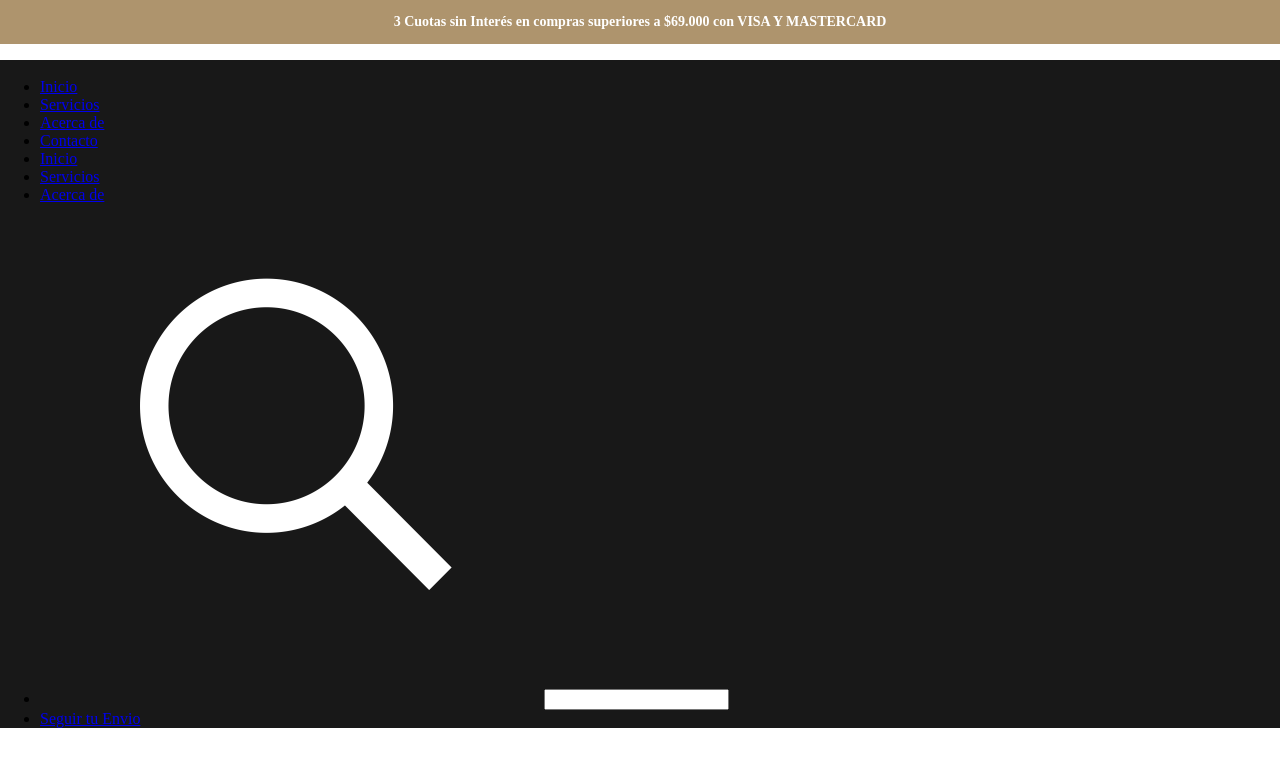
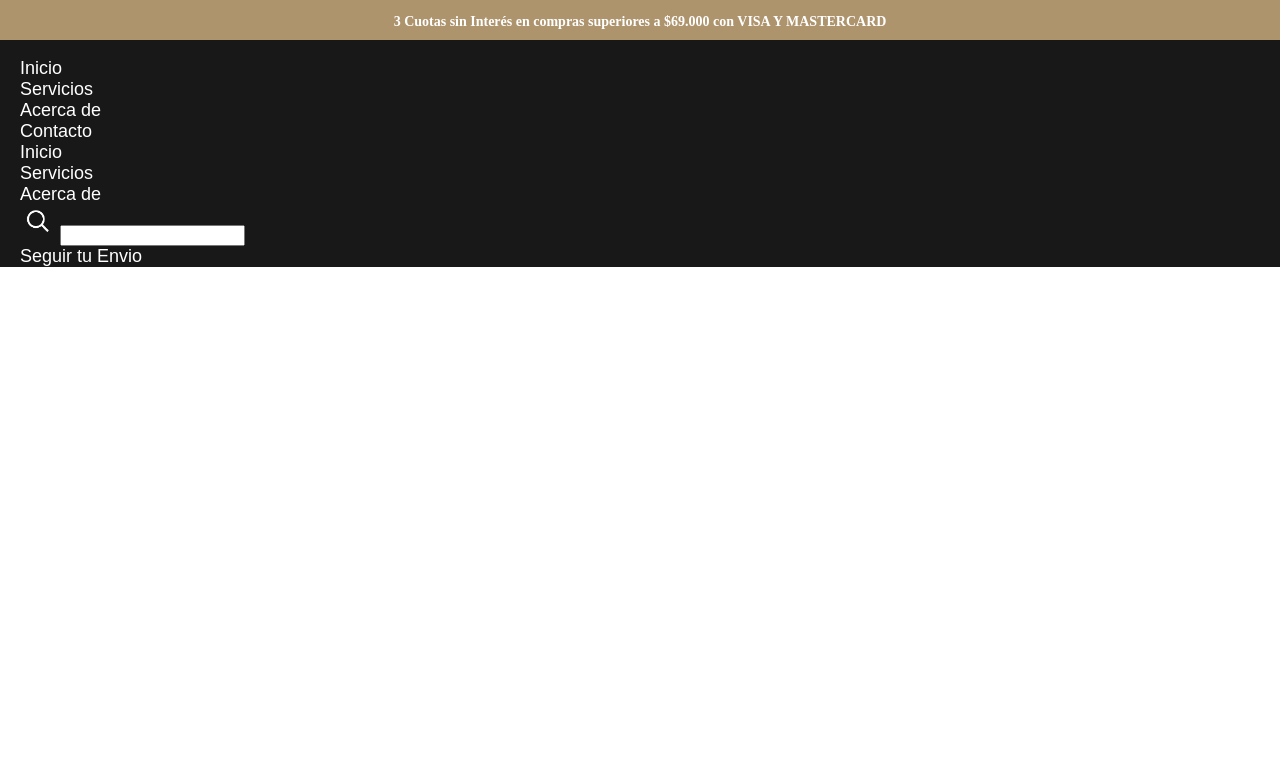
Before and after one commit to LisandroLopezM/Puma, a plain HTML site: page index.html in a window 1280 px wide. Drawn offline with Linux system fonts and the light colour scheme.

Commit message:
Update style.css

```diff
--- a/style.css
+++ b/style.css
@@ -4,6 +4,7 @@
     justify-content: center;
     background-color: #AE946D;
     padding: 0px;
+    margin: 0%;
 }
 body {
     margin: 0%;
@@ -15,7 +16,31 @@ body {
 }
 .barradebusqueda{
     background-color: #181818;
+    padding: 0px;
+    margin: -20px;
+}
+.barradebusqueda li{
+    color: white;
+    list-style-type: none;
+    display: flex;
+    font-size:18px;
+    font-family: Arial, Helvetica, sans-serif;
+}
+.barradebusqueda a{
+    color: white;
+    text-decoration: none;
+
 }
 .barradebusqueda button img {
-   width: 1%;
+   width: 5%;
 }
+.barradebusqueda input {
+    width: 40px 50px;
+}
+#puma {
+    width: 10%;
+}
+
+#lupa {
+    width: 5%;
+}
```
